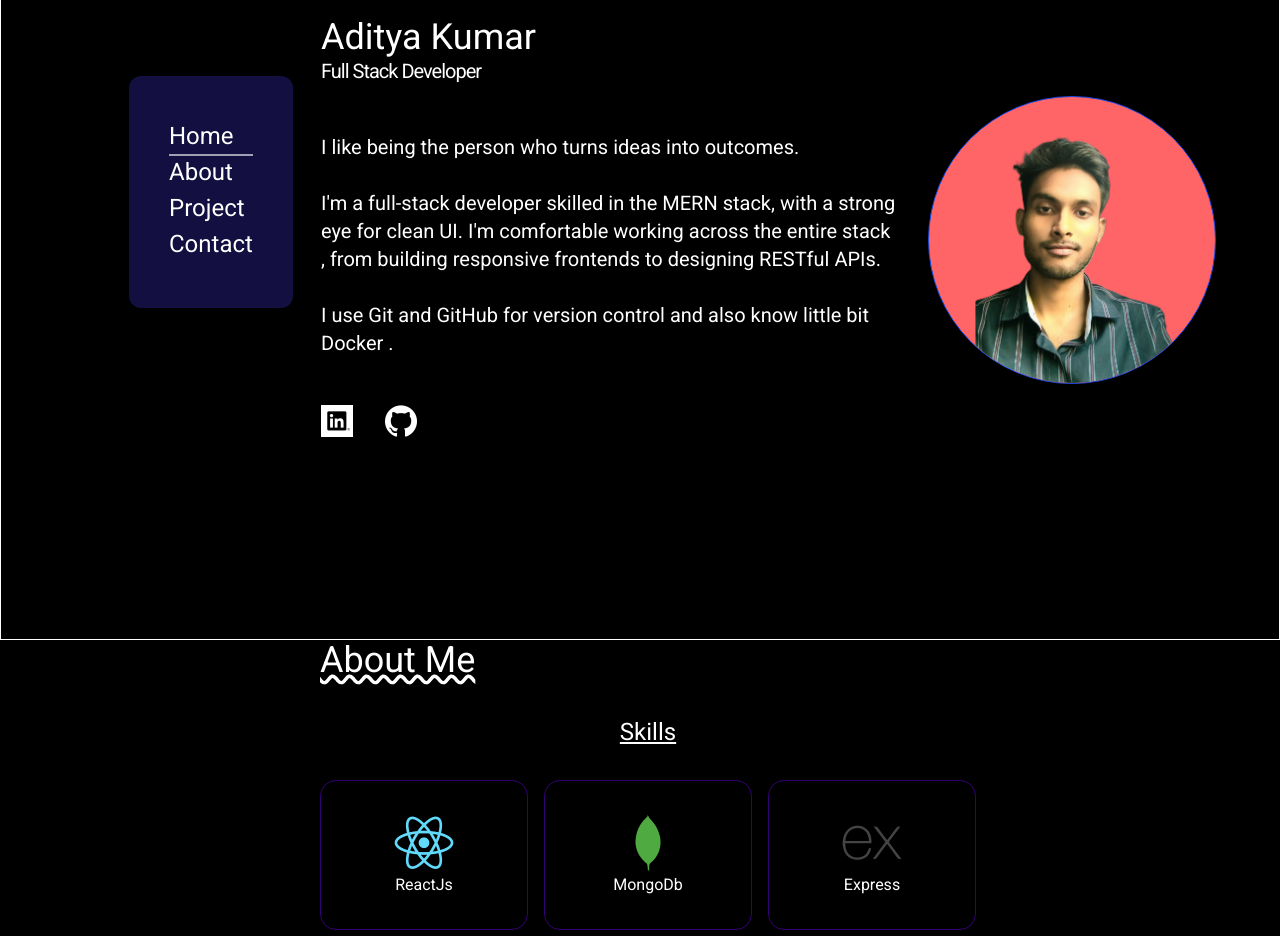
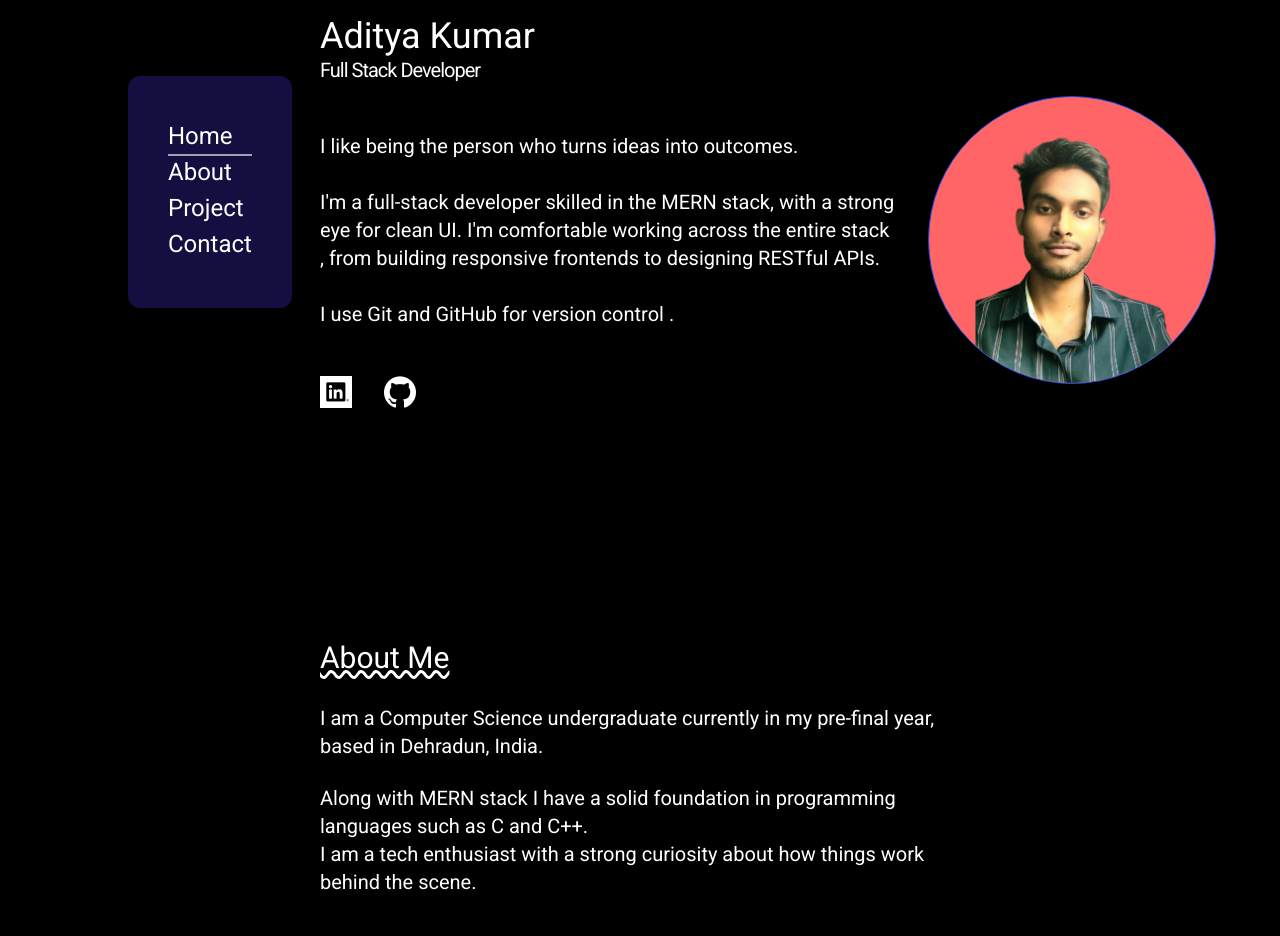
Before and after one commit to GitAditya404/Portfolio, a React (Vite) app: page / in a window 1280 px wide. Shown: the part 160-1096 px from the top of the page. Built offline with nearby package versions, Linux system fonts and the light colour scheme.

Commit message:
added About me detail

```diff
--- a/components/About.jsx
+++ b/components/About.jsx
@@ -7,9 +7,19 @@ const About = () => {
 
   return (
     <div id='About' className='sm:h-screen ml-6 mt-24 sm:mt-0 sm:ml-[25vw] scroll-mt-20 sm:mr-76 ' style={myStyle}>
-        <h1 className='underline decoration-wavy text-4xl'>About Me</h1>
-        <div className=' text-center '>
-        <p className='text-2xl mt-9 underline'>Skills</p>
+        <h1 className='underline decoration-wavy text-3xl'>About Me</h1>
+        <div className=' mt-7'>
+            <p className='text-xl'>I am a Computer Science undergraduate currently in my pre-final year, based in Dehradun, India.</p>
+            <br/>
+            <p className='text-xl'>
+              Along with MERN stack I have a solid foundation in programming languages such as C and C++.
+              <br/>
+              I am a tech enthusiast with a strong curiosity about how things work behind the scene.
+             </p>
+        </div>
+
+        <div className=' text-center mt-9 '>
+        <p className='text-2xl  underline'>Skills</p>
         </div>
         <div className='grid grid-cols-1  mt-8 sm:grid-cols-2 md:grid-cols-3 gap-4 auto-rows-[150px] '>
               <div className="border border-[#320273] rounded-2xl flex flex-col items-center justify-center">
--- a/components/Home.jsx
+++ b/components/Home.jsx
@@ -43,7 +43,7 @@ const  Home = () => {
 
     return <div id='Home' className="w-full flex flex-col min-h-screen" style={myStyle}>
                 <Navbar/>
-                <div className='flex flex-col sm:h-screen sm:flex-row border' style={myStyle}>
+                <div className='flex flex-col sm:h-screen sm:flex-row ' style={myStyle}>
                     <div className={`sidebar hidden sm:block pt-11 pb-11 px-10 rounded-xl ml-[10vw] fixed top-59  z-20 text-2xl  ${isDark ? 'bg-[#130f40]' : 'bg-[#F1F5F9]'} `}  >
                         <div>
                             <p onClick={() => scrollHandler('Home')}  className={`nav-item ${active === 'Home' ? 'active ' : ''} ${isDark ? 'dark-line' : 'light-line'}`} >Home</p>
@@ -65,7 +65,7 @@ const  Home = () => {
                                 I'm a full-stack developer skilled in the MERN stack, with a strong eye for clean UI. I'm comfortable working across the entire stack , from building responsive frontends to designing RESTful APIs.
                             <br/>
                             <br/>
-                            I use Git and GitHub for version control and also know little bit Docker .
+                            I use Git and GitHub for version control .
                             </p>
                             <br/>
 
```
